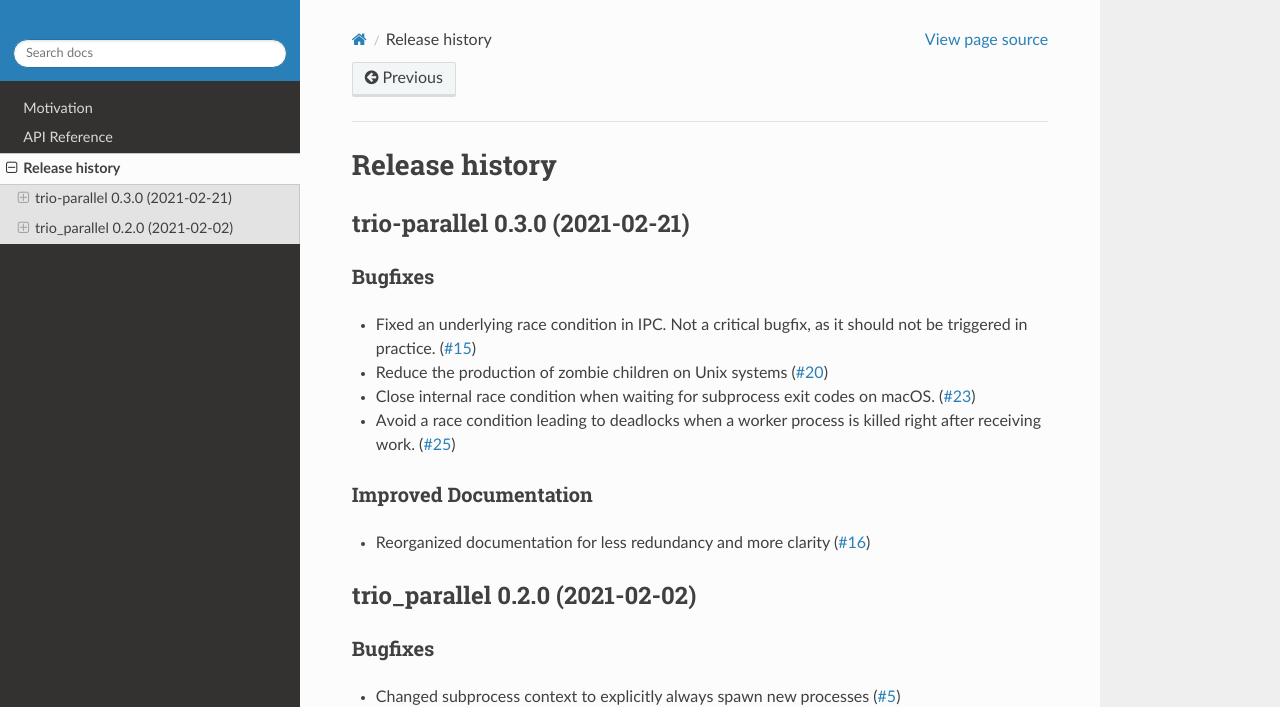
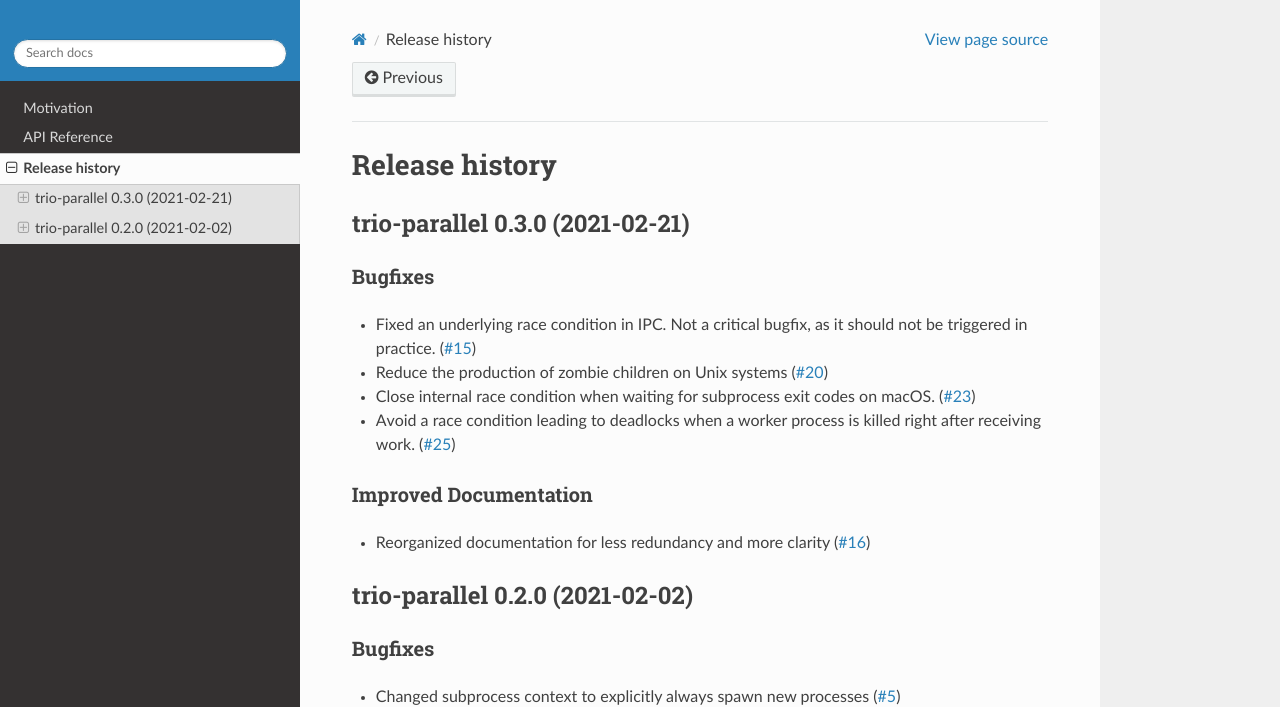
Before and after one commit to richardsheridan/trio-parallel, a Sphinx documentation site: the page built from docs/source/history.rst, in a window 1280 px wide and 1042 px high. Shown: the top 707 px of the window. Built offline with Sphinx 7.4.7 and the Read the Docs theme 2.0.0, drawn with Linux system fonts in a browser that asks for light colours; the version number could not be read and is left out.

Commit message:
canonical name

```diff
--- a/docs/source/history.rst
+++ b/docs/source/history.rst
@@ -23,7 +23,7 @@ Improved Documentation
 - Reorganized documentation for less redundancy and more clarity (`#16 <https://github.com/richardsheridan/trio-parallel/issues/16>`__)
 
 
-trio_parallel 0.2.0 (2021-02-02)
+trio-parallel 0.2.0 (2021-02-02)
 --------------------------------
 
 Bugfixes
```
